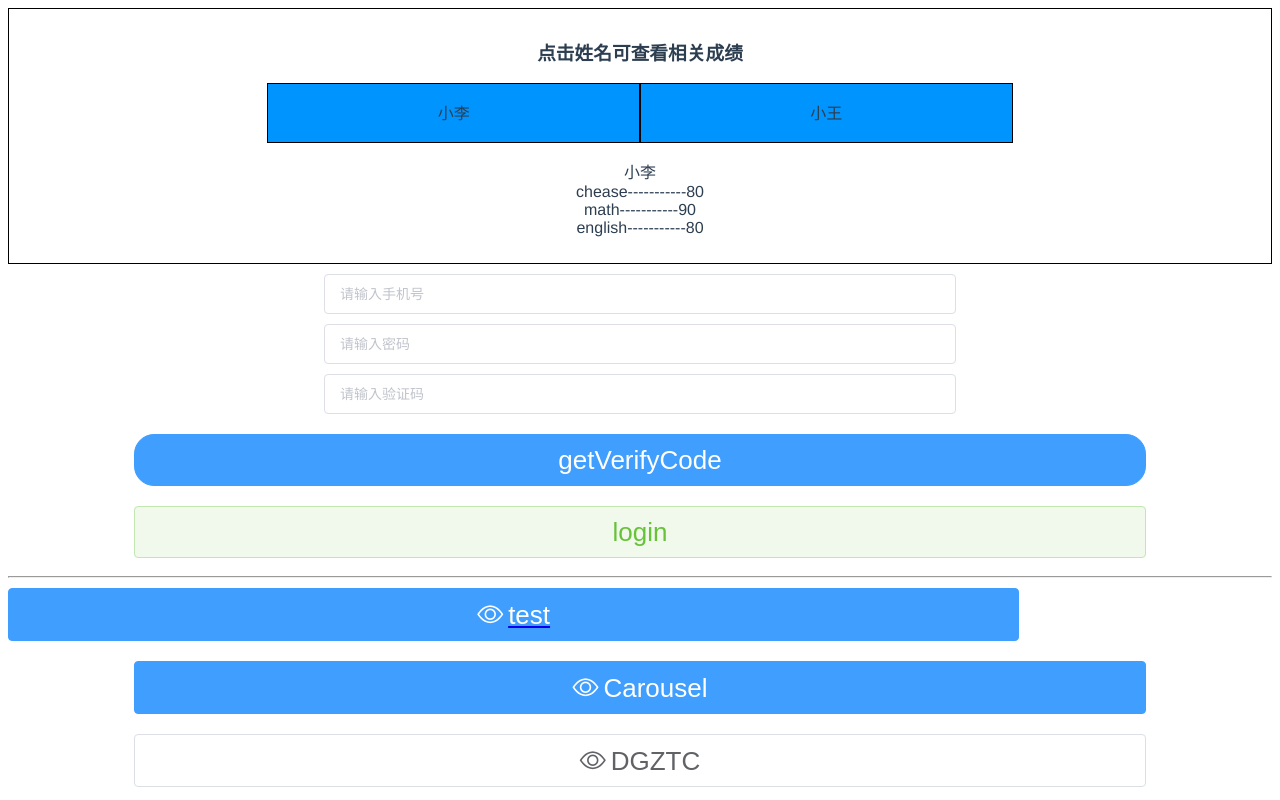
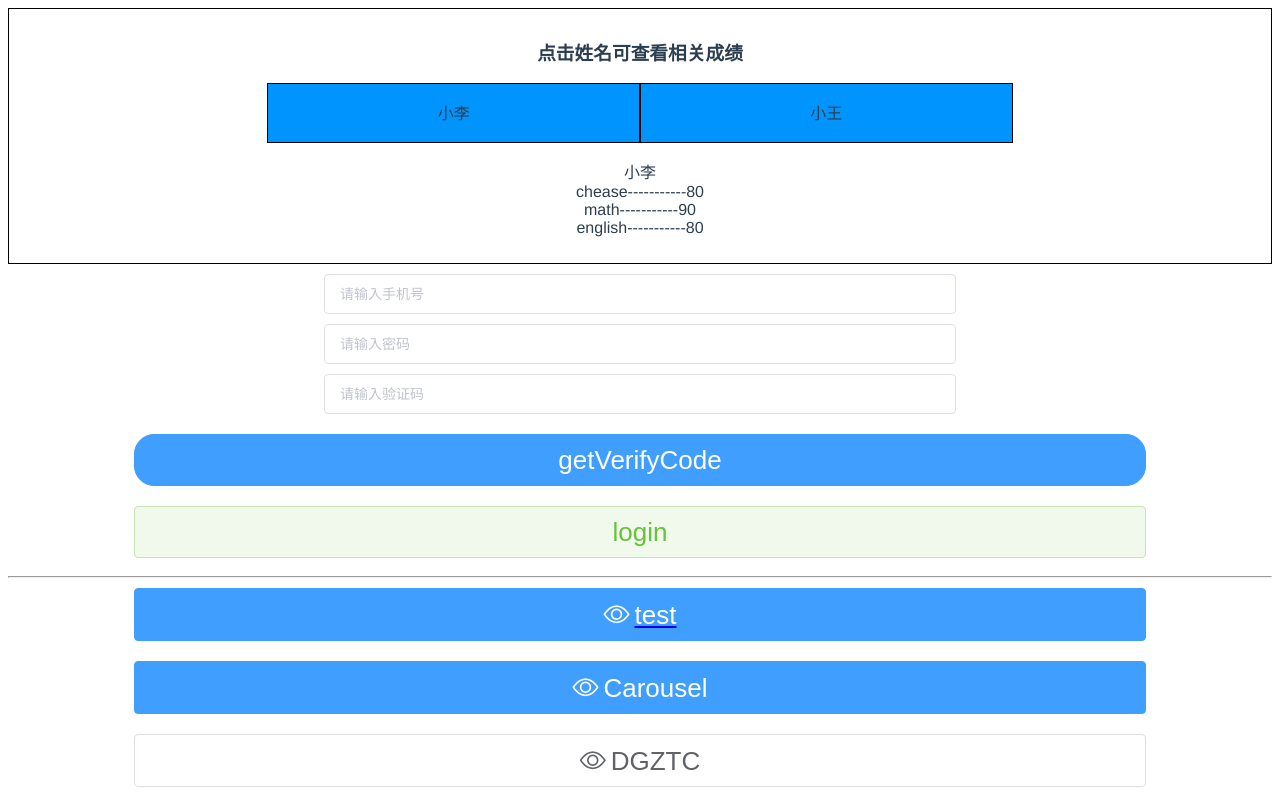
Before and after one commit to Beanactor/vueProject, a Vue app: page /DGZTC in a window 1280 px wide. Shown: the top 800 px of the page. Built offline with nearby package versions, Linux system fonts and the light colour scheme; what at-ui would draw is missing.

Commit message:
解决路由路径大小写不一致的bug

```diff
--- a/src/components/HelloWorld.vue
+++ b/src/components/HelloWorld.vue
@@ -201,7 +201,7 @@
 		margin: 10px;
 	}
 	.root button {
-		margin: 10px 0;
+		margin: 10px 10%;
 		width: 80%;
 		font-size: 26px;
 	}
--- a/src/router/index.js
+++ b/src/router/index.js
@@ -7,7 +7,7 @@ Vue.use(Router)
 
 const Carousel = resolve => {
 	require.ensure([], () => {
-		resolve(require('../components/Carousel/Carousel'))
+		resolve(require('../components/carousel/carousel'))
 	})
 };
 const HelloWorld = resolve => {
@@ -49,12 +49,12 @@ const routes = [{
 		path: '/test',
 		component: test,
 		children: [{
-			path: 'Carousel',
+			path: 'carousel',
 			component: Carousel
 		}]
 	},
 	{
-		path: '/Carousel',
+		path: '/carousel',
 		component: Carousel
 	},
 	{
```
